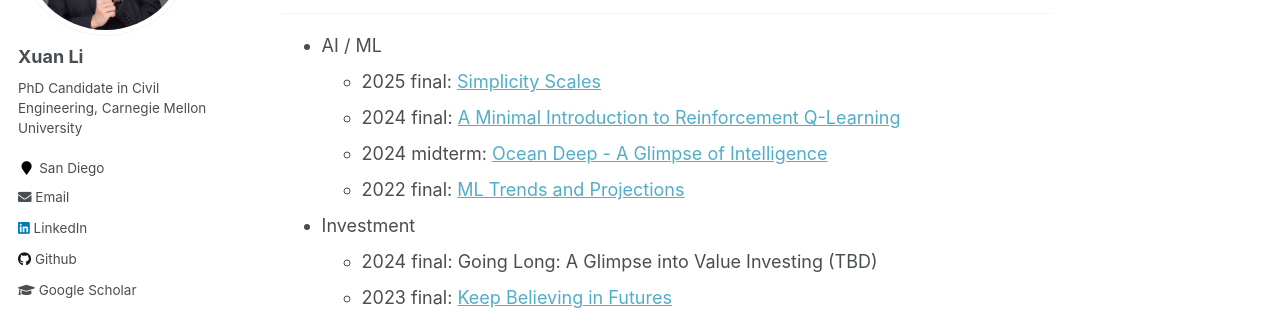
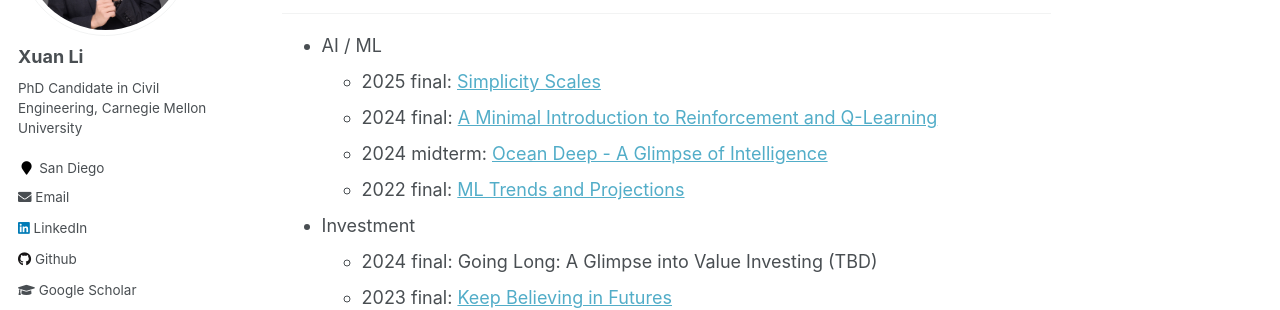
Before and after one commit to milanlx/milanlx.github.io, a Jekyll site: the page built from _pages/blog.md, in a window 1280 px wide and 900 px high. Shown: the part 257-567 px from the top of the window. Built offline with Jekyll 4.4.1, drawn with Linux system fonts in a browser that asks for light colours.

Commit message:
Update blog.md

```diff
--- a/_pages/blog.md
+++ b/_pages/blog.md
@@ -11,7 +11,7 @@ On AI and Investment
 ---------------
 * AI / ML
   - 2025 final: [Simplicity Scales](https://milanlx.github.io/files/blogs/ml-thought/simple_scale.pdf)
-  - 2024 final: [A Minimal Introduction to Reinforcement Q-Learning](https://milanlx.github.io/files/blogs/rl_intro_2024.pdf)
+  - 2024 final: [A Minimal Introduction to Reinforcement and Q-Learning](https://milanlx.github.io/files/blogs/rl_intro_2024.pdf)
   - 2024 midterm: [Ocean Deep - A Glimpse of Intelligence](https://milanlx.github.io/files/blogs/ML_thoughts_2024.pdf)
   - 2022 final: [ML Trends and Projections](https://milanlx.github.io/files/blogs/ML_thoughts_2022.pdf)
 
```
